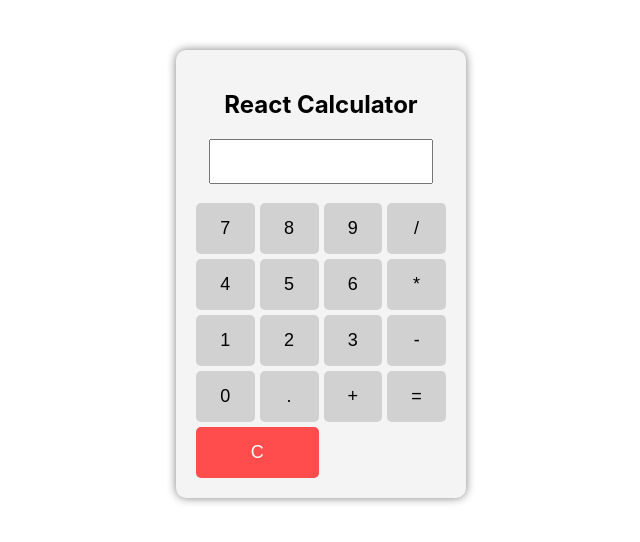
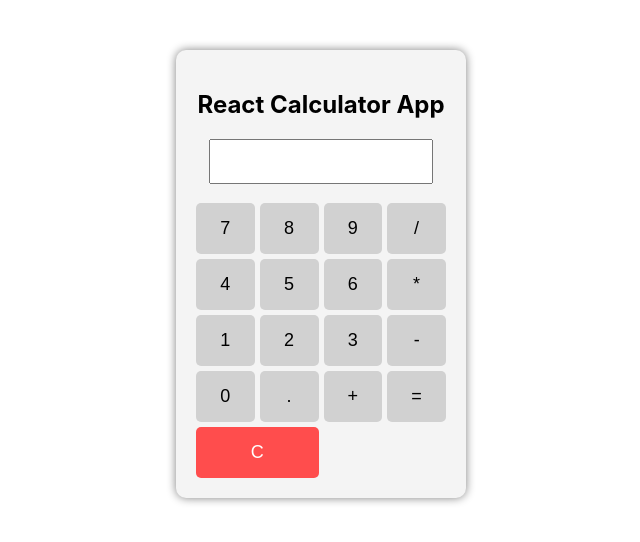
Before and after one commit to cenkozturrk/hello-world, a React (Create React App) app: page / in a window 1280 px wide. Shown: the top 542 px of the page, without its empty margins (319-959 px from the left). Built offline with nearby package versions, Linux system fonts and the light colour scheme.

Commit message:
System updated.

```diff
--- a/src/App.js
+++ b/src/App.js
@@ -24,7 +24,7 @@ const App = () => {
 
   return (
     <div className="calculator">
-      <h2>React Calculator</h2>
+      <h2>React Calculator App</h2>
       <div className="display">
         <input type="text" value={input} readOnly />
         <h3>{result}</h3>
```
